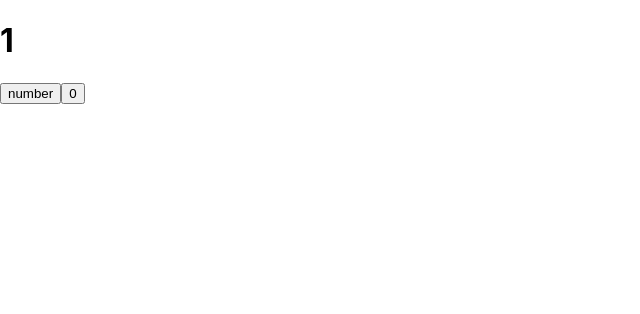
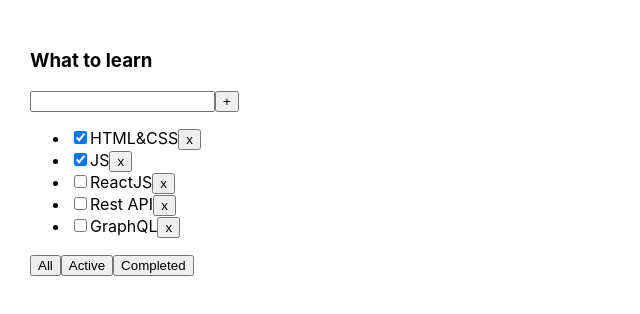
Before and after one commit to yevhenkr/Todolist-Sprint-1-not-necessarily-tasks, a React (Create React App) app: page / in a window 1280 px wide. Shown: the top 314 px of the page, without its empty margins (0-640 px from the left). Built offline with nearby package versions, Linux system fonts and the light colour scheme.

Commit message:
useState hard

```diff
--- a/src/App.tsx
+++ b/src/App.tsx
@@ -1,23 +1,128 @@
-import React, {useState} from 'react'
-import './App.css'
+import React, {useState} from 'react';
+import './App.css';
+import {Todolist} from './Todolist';
+
+export type FilterValuesType = "all" | "active" | "completed";
+
+//Hi guys!
+//1. Let's create a 'DELETE ALL TASKS' button, and place it above the filter buttons
+//Clicking the button removes all tasks
+//2. Let's create a fourth filter button-if you click it, the first three tasks will be displayed
+//3. Relocate everything associated with  filters to the Todolist.tsx component. Make it work
+//
+// let [filter, setFilter] = useState<FilterValuesType>("all");
+//
+// let tasksForTodolist = tasks;
+//
+// if (filter === "active") {
+//     tasksForTodolist = tasks.filter(t => t.isDone === false);
+// }
+// if (filter === "completed") {
+//     tasksForTodolist = tasks.filter(t => t.isDone === true);
+// }
+//
+// function changeFilter(value: FilterValuesType) {
+//     setFilter(value);
+// }
 
 function App() {
-    let [a, setA] = useState(1)
 
-    const onClickHandler=()=>{
-        setA(++a);
-        console.log(a)
+    let [tasks, setTasks] = useState([
+        {id: 1, title: "HTML&CSS", isDone: true},
+        {id: 2, title: "JS", isDone: true},
+        {id: 3, title: "ReactJS", isDone: false},
+        {id: 4, title: "Rest API", isDone: false},
+        {id: 5, title: "GraphQL", isDone: false},
+    ]);
+
+    function removeTask(id: number) {
+        let filteredTasks = tasks.filter(t => t.id != id);
+        setTasks(filteredTasks);
     }
-    const onClickZeroigHandler=()=>{
-        setA(0);
+
+    let [filter, setFilter] = useState<FilterValuesType>("all");
+
+    let tasksForTodolist = tasks;
+
+    if (filter === "active") {
+        tasksForTodolist = tasks.filter(t => t.isDone === false);
     }
+    if (filter === "completed") {
+        tasksForTodolist = tasks.filter(t => t.isDone === true);
+    }
+
+    function changeFilter(value: FilterValuesType) {
+        setFilter(value);
+    }
+
     return (
-        <div>
-            <h1>{a}</h1>
-            <button onClick={onClickHandler}>number</button>
-            <button onClick={onClickZeroigHandler}>0</button>
+        <div className="App">
+            <Todolist title="What to learn"
+                      tasks={tasksForTodolist}
+                      removeTask={removeTask}
+                      changeFilter={changeFilter}/>
         </div>
     );
 }
 
-export default App
+export default App;
+
+
+//-------------------------------------------------------------------------
+
+// import React, {useState} from 'react';
+// import './App.css';
+// import {Todolist} from './Todolist';
+//
+//
+// export type FilterValuesType = "all" | "active" | "completed" | "three";
+//
+// function App() {
+//
+//     let [tasks, setTasks] = useState([
+//         {id: 1, title: "HTML&CSS", isDone: true},
+//         {id: 2, title: "JS", isDone: true},
+//         {id: 3, title: "ReactJS", isDone: false},
+//         {id: 4, title: "Rest API", isDone: false},
+//         {id: 5, title: "GraphQL", isDone: false},
+//     ]);
+//
+//     const deleteAllTasks = () => {
+//         setTasks([])
+//     }
+//
+//     function removeTask(id: number) {
+//         let filteredTasks = tasks.filter(t => t.id != id);
+//         setTasks(filteredTasks);
+//     }
+//
+//     // let [filter, setFilter] = useState<FilterValuesType>("all");
+//     //
+//     // let tasksForTodolist = tasks;
+//     //
+//     // if (filter === "active") {
+//     //     tasksForTodolist = tasks.filter(t => t.isDone === false);
+//     // }
+//     // if (filter === "completed") {
+//     //     tasksForTodolist = tasks.filter(t => t.isDone === true);
+//     // }
+//     //
+//     // function changeFilter(value: FilterValuesType) {
+//     //     setFilter(value);
+//     // }
+//
+//     return (
+//         <div className="App">
+//             <Todolist
+//                 title="What to learn"
+//                 tasks={tasks}
+//                 removeTask={removeTask}
+//                 //changeFilter={changeFilter}
+//                 deleteAllTasks={deleteAllTasks}
+//
+//             />
+//         </div>
+//     );
+// }
+//
+// export default App;
--- /dev/null
+++ b/src/Todolist.tsx
@@ -0,0 +1,141 @@
+import React from 'react';
+import {FilterValuesType} from './App';
+
+type TaskType = {
+    id: number
+    title: string
+    isDone: boolean
+}
+
+type PropsType = {
+    title: string
+    tasks: Array<TaskType>
+    removeTask: (taskId: number) => void
+    changeFilter: (value: FilterValuesType) => void
+}
+
+export function Todolist(props: PropsType) {
+    return <div>
+        <h3>{props.title}</h3>
+        <div>
+            <input/>
+            <button>+</button>
+        </div>
+        <ul>
+            {
+                props.tasks.map(t => <li key={t.id}>
+                    <input type="checkbox" checked={t.isDone}/>
+                    <span>{t.title}</span>
+                    <button onClick={ () => { props.removeTask(t.id) } }>x</button>
+                </li>)
+            }
+        </ul>
+        <div>
+            <button onClick={ () => { props.changeFilter("all") } }>
+                All
+            </button>
+            <button onClick={ () => { props.changeFilter("active") } }>
+                Active
+            </button>
+            <button onClick={ () => { props.changeFilter("completed") } }>
+                Completed
+            </button>
+        </div>
+    </div>
+}
+
+
+
+
+
+
+
+
+
+
+
+
+
+
+
+
+
+
+
+
+
+
+
+
+
+//------------------------------------------------------------------------------------------------
+
+// import React, {useState} from 'react';
+// import {FilterValuesType} from './App';
+//
+// type TaskType = {
+//     id: number
+//     title: string
+//     isDone: boolean
+// }
+//
+// type PropsType = {
+//     title: string
+//     tasks: Array<TaskType>
+//     removeTask: (taskId: number) => void
+//     //changeFilter: (value: FilterValuesType) => void
+//     deleteAllTasks:()=>void
+// }
+//
+// export function Todolist(props: PropsType) {
+//
+//     let [filter, setFilter] = useState<FilterValuesType>("all");
+//
+//     let tasksForTodolist = props.tasks;
+//
+//     if (filter === "three") {
+//         tasksForTodolist = props.tasks.filter(t => t.id<4);
+//     }
+//     if (filter === "active") {
+//         tasksForTodolist = props.tasks.filter(t => t.isDone === false);
+//     }
+//     if (filter === "completed") {
+//         tasksForTodolist = props.tasks.filter(t => t.isDone === true);
+//     }
+//
+//     function changeFilter(value: FilterValuesType) {
+//         setFilter(value);
+//     }
+//
+//     return <div>
+//         <h3>{props.title}</h3>
+//         <div>
+//             <input/>
+//             <button>+</button>
+//         </div>
+//         <ul>
+//             {
+//                 tasksForTodolist.map(t => <li key={t.id}>
+//                     <input type="checkbox" checked={t.isDone}/>
+//                     <span>{t.title}</span>
+//                     <button onClick={ () => { props.removeTask(t.id) } }>x</button>
+//                 </li>)
+//             }
+//         </ul>
+//         <button onClick={()=>props.deleteAllTasks()}>DELETE ALL TASKS</button>
+//         <div>
+//             <button onClick={ () => { changeFilter("three") } }>
+//                 Give me the first three
+//             </button>
+//             <button onClick={ () => { changeFilter("all") } }>
+//                 All
+//             </button>
+//             <button onClick={ () => { changeFilter("active") } }>
+//                 Active
+//             </button>
+//             <button onClick={ () => { changeFilter("completed") } }>
+//                 Completed
+//             </button>
+//         </div>
+//     </div>
+// }
```
